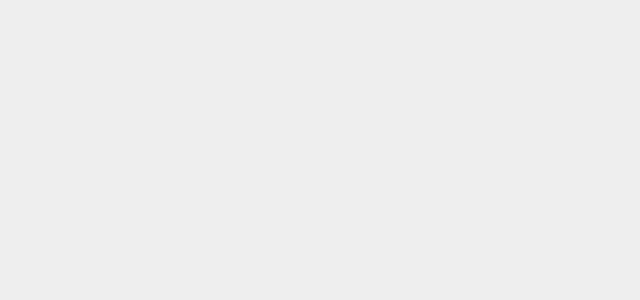
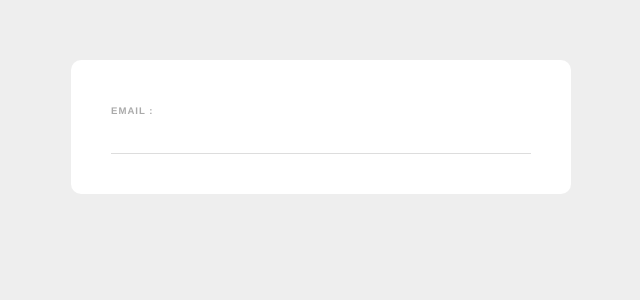
Before and after one commit to mouhsineelachbi/web-form-VueJS3, a Vue app: page / in a window 1280 px wide. Shown: the top 300 px of the page, without its empty margins (319-959 px from the left). Built offline with nearby package versions, Linux system fonts and the light colour scheme.

Commit message:
adding signupform component to app (root component)

```diff
--- a/src/App.vue
+++ b/src/App.vue
@@ -1,12 +1,16 @@
 <template>
+
+  <SignupForm />
 
 </template>
 
 <script>
+import SignupForm from './components/SignupForm.vue'
 
 export default {
   name: 'App',
   components: {
+    SignupForm
   }
 }
 </script>
--- /dev/null
+++ b/src/components/SignupForm.vue
@@ -0,0 +1,45 @@
+<template>
+  <form>
+      <label>Email : </label>
+      <input type="email" required>
+
+  </form>
+</template>
+
+<script>
+export default {
+
+}
+</script>
+
+<style>
+    form {
+        max-width: 420px;
+        margin: 30px auto;
+        background: white;
+        text-align: left;
+        padding: 40px;
+        border-radius: 10px;
+    }
+
+    label {
+        color: #aaa;
+        display: inline;
+        margin: 25px 0;
+        font-size: 0.6em;
+        text-transform: uppercase;
+        letter-spacing: 1px;
+        font-weight: bold;
+    }
+
+    input {
+        display: block;
+        padding: 10px;
+        width: 100%;
+        box-sizing: border-box;
+        border: none;
+        border-bottom: 1px solid #ddd;
+        color: #555;
+    }
+
+</style>
```
